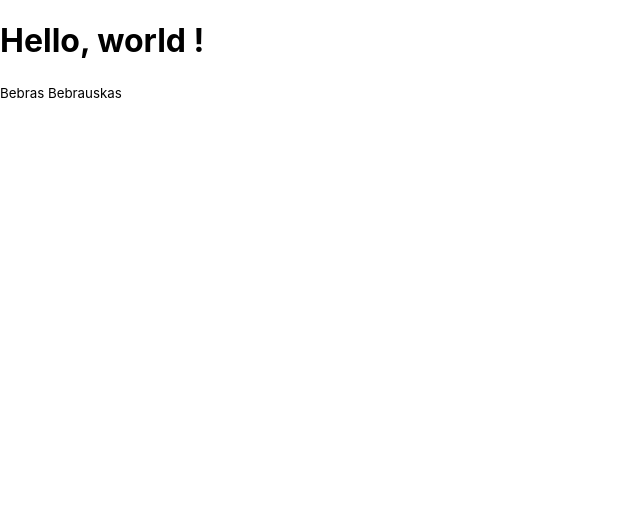
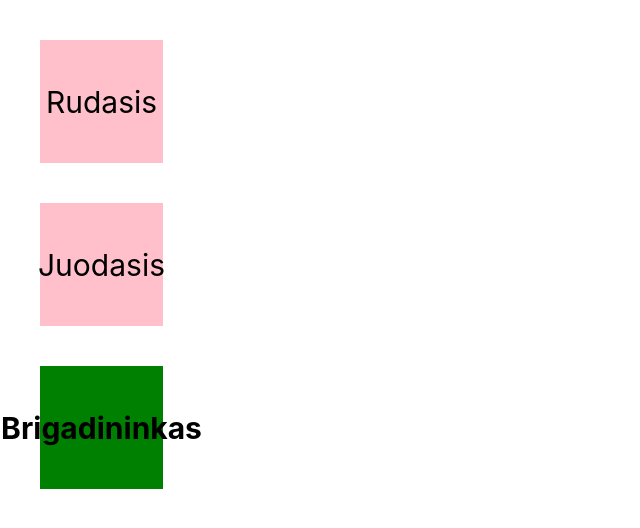
Before and after one commit to gikeris/FirstReactApp, a React (Create React App) app: page / in a window 1280 px wide. Shown: the top 528 px of the page, without its empty margins (0-640 px from the left). Built offline with nearby package versions, Linux system fonts and the light colour scheme.

Commit message:
basic react

```diff
--- a/package.json
+++ b/package.json
@@ -9,6 +9,7 @@
     "react": "^17.0.2",
     "react-dom": "^17.0.2",
     "react-scripts": "4.0.3",
+    "sass": "^1.39.2",
     "web-vitals": "^1.1.2"
   },
   "scripts": {
--- a/src/Components/App.jsx
+++ b/src/Components/App.jsx
@@ -1,13 +1,11 @@
-import Component from './Component';
-import Stalas from './Stalas';
+import Kvadratas from './Kvadratas';
 
-function App(props){
+const data = ['Rudasis', 'Juodasis', 'Brigadininkas'];
+function App(){
     return (<>
-    <Component per={props.per} name ={'Labas'} surename ={'Antanai'}></Component>
-    <Stalas per={props.per} name ={'Labas'} surename ={'Antanai'}> </Stalas>
+    {data.map((b,i) => <Kvadratas key={i}  bebras = {b}/>)}
     </>
     );
-
 }
 
 export default App;
--- /dev/null
+++ b/src/Components/Bebras.jsx
@@ -0,0 +1,6 @@
+function Bebras(props){
+    return (
+            <span>{props.bebras}</span>
+       );
+   }
+       export default Bebras;
--- a/src/Components/Kvadratas.jsx
+++ b/src/Components/Kvadratas.jsx
@@ -1,8 +1,19 @@
+import Bebras from './Bebras';
+
 function Kvadratas(props){
+    if ('Brigadininkas'=== props.bebras)
+    {
+        return (
+            <div className ="kvadratas br">
+                <b><Bebras bebras={props.bebras}/></b>
+            </div>
+            );
+    }
     return (
-       <div className ="kvadratas">
-            <span>{props.bebras}</span>
-       </div>
-       );
+        <div className ="kvadratas">
+            <Bebras bebras={props.bebras}/>
+        </div>
+        );
    }
-       export default Kvadratas;
+
+export default Kvadratas;
--- a/src/Elements/element.jsx
+++ b/src/Elements/element.jsx
@@ -1,8 +1,10 @@
-import person from '../Data/person'
-const element = (
+import person from '../Data/person';
+
+function element(props){}
+ element = (
     <div>
     <h1> Hello, world !</h1>
-    <small>{person.name} {person.surename}</small>
+    <small>{person.element}</small>
     </div>
     );
 
--- a/src/index.js
+++ b/src/index.js
@@ -1,13 +1,12 @@
 import React from 'react';
 import ReactDOM from 'react-dom';
-import './index.css';
-import App from './App';
+import './index.scss';
+//import App from './App';
 import reportWebVitals from './reportWebVitals';
 
-import superElement from './Elements/element';
-
+import App from './Components/App';
 ReactDOM.render(
-  superElement,
+ <App/>,
   document.getElementById('root')
 );
 
--- a/src/index.css
+++ b/src/index.scss
@@ -11,3 +11,19 @@ code {
   font-family: source-code-pro, Menlo, Monaco, Consolas, 'Courier New',
     monospace;
 }
+
+.kvadratas{
+  width: 123px;
+  height: 123px;
+  background-color: pink;
+  display: flex;
+  align-items: center;
+  justify-content: center;
+  margin: 40px;
+  span {
+    font-size: 30px;
+  }
+  &.br{
+    background-color: green;
+  }
+}
```
Also changed, not shown: src/Components/App1.jsx (added, +13 -0 lines), src/Components/Component.jsx (+4 -4 lines), src/Components/Stalas.jsx (added, +17 -0 lines), src/Components/element.js (deleted), 1 other file (tests, documents, lock files or other folders).
